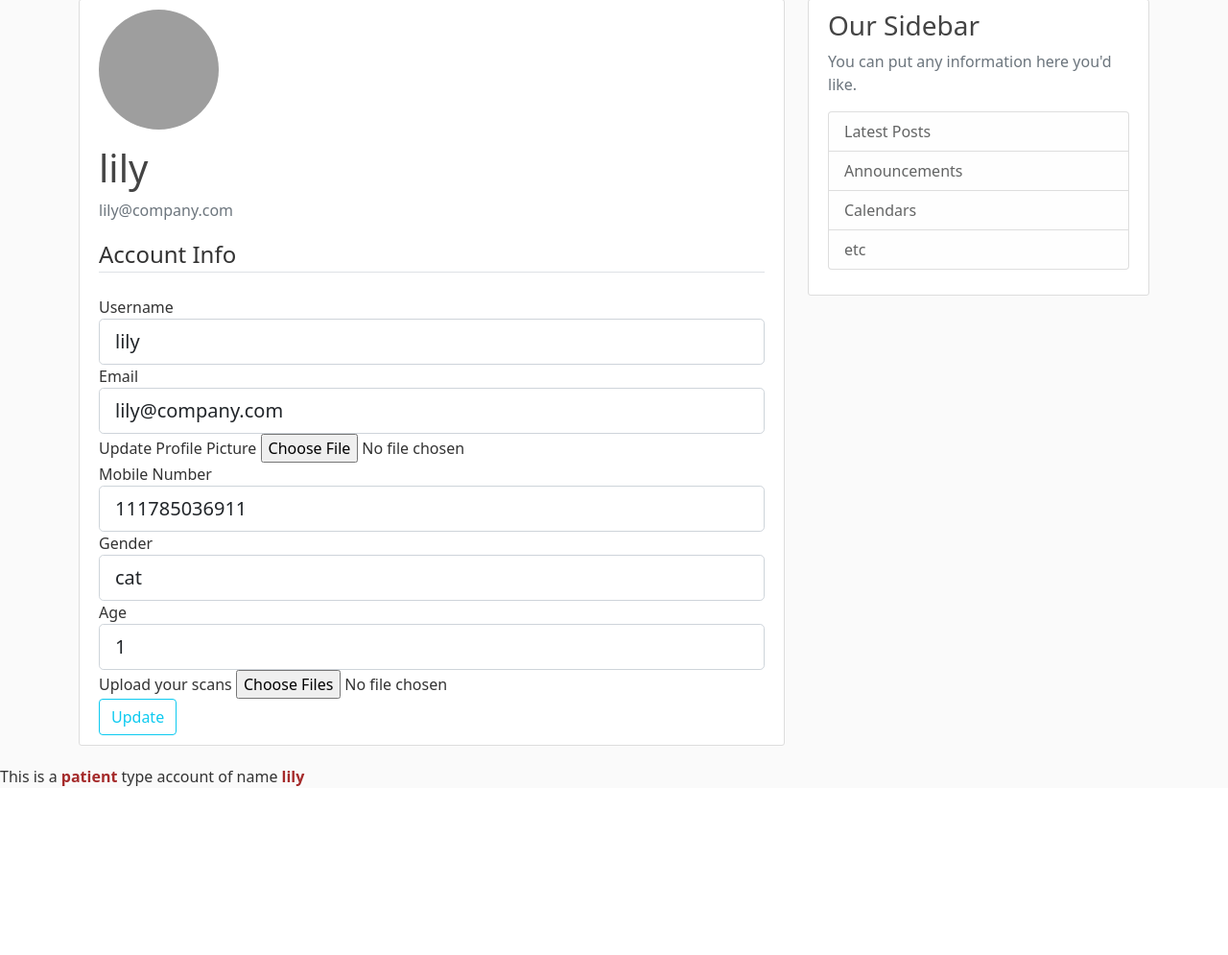
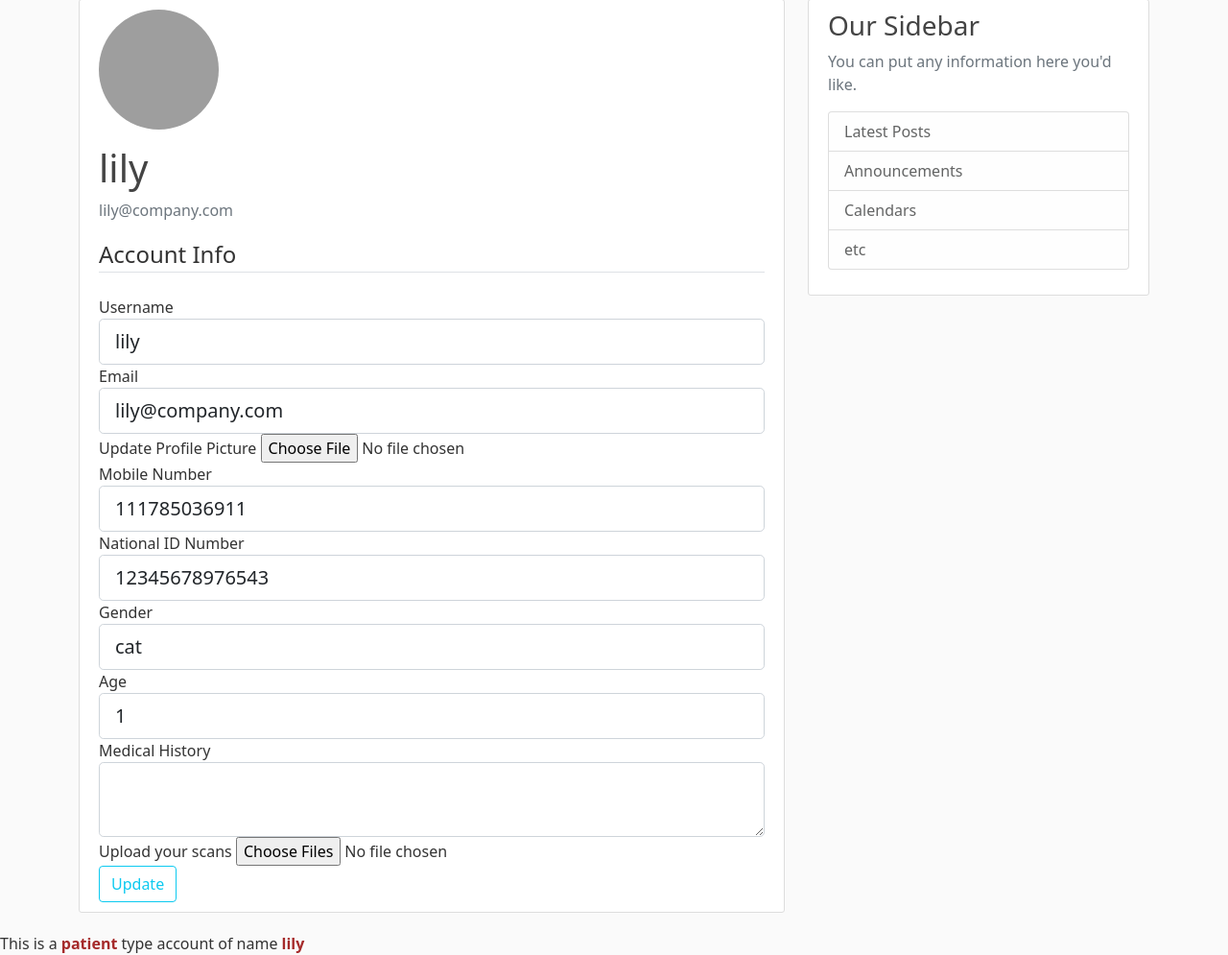
Before and after one commit to MarwaAbdelAal/Hospital-Information-System, a Flask app: page /account in a window 1280 px wide. Shown: the part 81-1076 px from the top of the page at 96% size. Before the commit the page ends 900 px from the top, so only its background shows below. Run offline with Flask 2, Linux system fonts and the light colour scheme; a user stored in the database is signed in; some libraries are stand-ins or nearby versions; grey boxes are pictures that could not be loaded.

Commit message:
can't fix update account and registeration

```diff
--- a/his/forms.py
+++ b/his/forms.py
@@ -19,11 +19,12 @@ class RegistrationForm(FlaskForm):
     mobile_number = StringField('Mobile Number', validators=[
                                 DataRequired(), Length(11)])
     national_id = StringField('National ID Number', validators=[
-                              DataRequired(), Length(11)])
+                              DataRequired(), Length(14)])
     gender = StringField('Gender', validators=[DataRequired()])
     age = StringField('Age', validators=[DataRequired()])
     picture = FileField('Choose Profile Picture', validators=[
                         FileAllowed(['jpg', 'png'])])
+    salary = StringField('Salary', validators=[DataRequired()])
     submit = SubmitField('Sign Up')
 
     def validate_username(self, username):
@@ -38,6 +39,12 @@ class RegistrationForm(FlaskForm):
             raise ValidationError(
                 'That email is taken. Please choose a different one.')
 
+    def validate_national_id(self, national_id):
+        doctor = User.query.filter_by(national_id=national_id.data).first()
+        if doctor:
+            raise ValidationError(
+                'That national_id is taken. Please choose a different one.')
+
 
 class LoginForm(FlaskForm):
     email = StringField('Email', validators=[DataRequired(), Email()])
@@ -47,10 +54,6 @@ class LoginForm(FlaskForm):
 
 
 class AppointmentForm(FlaskForm):
-    # available doctor appointments
-    # def __init__(self, formdata, **kwargs):
-    #     super().__init__(formdata=formdata, **kwargs)
-    #     self.
     available_drs = [(doc.id, doc.username)
                      for doc in User.query.filter_by(role='doctor')]
 
@@ -67,7 +70,7 @@ class AppointmentForm(FlaskForm):
         # query appointment for any for the current doctor
         appointment_time = appointment_time.data
         reserved = Appointment.query.filter_by(doctor_id=int(
-            self.doctor_id.data)).filter(Appointment.datetime.between(appointment_time-timedelta(minutes=30), appointment_time+timedelta(minutes=30))).first()
+            self.doctor_id.data)).filter(Appointment.datetime.between(appointment_time-timedelta(minutes=29), appointment_time+timedelta(minutes=29))).first()
         if reserved:
             dr = User.query.get(int(self.doctor_id.data))
             raise ValidationError(
@@ -87,6 +90,11 @@ class UpdateAccountForm(FlaskForm):
         FileAllowed(['jpg', 'png'])])
 
     age = StringField('Age', validators=[DataRequired()])
+    national_id = StringField('National ID Number', validators=[
+                              DataRequired(), Length(14)])
+    medical_history = TextAreaField('Medical History', validators=[DataRequired()])
+    salary = StringField('Salary', validators=[DataRequired()])
+
     submit = SubmitField('Update')
 
     def validate_username(self, username):
@@ -103,6 +111,13 @@ class UpdateAccountForm(FlaskForm):
                 raise ValidationError(
                     'That email is taken. Please choose a different one.')
 
+    def validate_national_id(self, national_id):
+        if national_id.data != current_user.national_id:
+            user = User.query.filter_by(national_id=national_id.data).first()
+            if user:
+                raise ValidationError(
+                    'That national_id is taken. Please choose a different one.')
+
 
 class ContactUsForm(FlaskForm):
     name = StringField('Name', validators=[
--- a/his/models.py
+++ b/his/models.py
@@ -52,7 +52,7 @@ class CTScan(db.Model):
 
     def __repr__(self) -> str:
         patient = User.query.get(self.id)
-        return f'Patient {patient.username} scan dated at {self.datetime.isoforamt()}, image at {self.image_file}'
+        return f'Patient {patient.username} scan image {self.image_file}'
 
 
 class ContactUs(db.Model):
--- a/his/routes.py
+++ b/his/routes.py
@@ -27,7 +27,7 @@ def doctors():
 @app.route("/patients")
 @login_required
 def patients():
-    patients = []
+    # patients = []
     if current_user.role == 'doctor':
         patients = User.query.filter_by(role='patient', doctor_id=current_user.id)
     elif current_user.role == 'admin':
@@ -63,7 +63,7 @@ def register_doctor():
     form = RegistrationForm()
     if form.validate_on_submit():
         hashed_password = bcrypt.generate_password_hash(form.password.data).decode('utf-8')
-        user = User(username=form.username.data, email=form.email.data, password=hashed_password,
+        user = User(username=form.username.data, email=form.email.data, password=hashed_password, salary=form.salary.data,
         mobile_number=form.mobile_number.data,gender=form.gender.data, age=form.age.data, role='doctor')
         db.session.add(user)
         db.session.commit()
@@ -118,6 +118,9 @@ def account():
         current_user.mobile_number = form.mobile_number.data
         current_user.gender = form.gender.data
         current_user.age = form.age.data
+        current_user.national_id = form.national_id.data
+        current_user.salary = form.salary.data
+        current_user.medical_history = form.medical_history.data
         scans = []
         if form.scans.data:
             for image in form.scans.data:
@@ -136,6 +139,9 @@ def account():
         form.mobile_number.data = current_user.mobile_number
         form.gender.data = current_user.gender
         form.age.data = current_user.age
+        form.national_id.data = current_user.national_id
+        form.salary.data = current_user.salary
+        form.medical_history.data = current_user.medical_history
     image_file = url_for('static', filename='profile_pics/' + current_user.image_file)
     return render_template('account.html', title='Account', image_file=image_file, form=form)
 
@@ -210,7 +216,7 @@ def reserve_appointment():
         db.session.commit()
         doc = User.query.get(form.doctor_id.data)
         gcalendar_link = generate_gcalendar_link(f"Appointment with dr {doc.username}",
-                                                 "", form.appointment_time.data, form.appointment_time.data+timedelta(hours=1))
+                                                 "", form.appointment_time.data, form.appointment_time.data+timedelta(minutes=30))
         flash(Markup(
             f'A new appointment created, <a href="{gcalendar_link}" target="_blank">Add to your calendar</a>'), 'success')
         return redirect(url_for('home'))
--- a/his/templates/account.html
+++ b/his/templates/account.html
@@ -63,6 +63,20 @@
                     {% endif %}
                 </div>
                 <div class="form-group">
+                    {{ form.national_id.label(class="form-control-label") }}
+
+                    {% if form.national_id.errors %}
+                        {{ form.national_id(class="form-control form-control-lg is-invalid") }}
+                        <div class="invalid-feedback">
+                            {% for error in form.national_id.errors %}
+                                <span>{{ error }}</span>
+                            {% endfor %}
+                        </div>
+                    {% else %}
+                        {{ form.national_id(class="form-control form-control-lg") }}
+                    {% endif %}
+                </div>
+                <div class="form-group">
                     {{ form.gender.label(class="form-control-label") }}
 
                     {% if form.gender.errors %}
@@ -90,6 +104,21 @@
                         {{ form.age(class="form-control form-control-lg") }}
                     {% endif %}
                 </div>
+                {% if current_user.is_authenticated and (current_user.role == 'patient') %}
+                    <div class="form-group">
+                        {{ form.medical_history.label(class="form-control-label") }}
+
+                        {% if form.medical_history.errors %}
+                            {{ form.medical_history(class="form-control form-control-lg is-invalid") }}
+                            <div class="invalid-feedback">
+                                {% for error in form.medical_history.errors %}
+                                    <span>{{ error }}</span>
+                                {% endfor %}
+                            </div>
+                        {% else %}
+                            {{ form.medical_history(class="form-control form-control-lg") }}
+                        {% endif %}
+                    </div>
                     <div class="form-group">
                         {{ form.scans.label() }}
                         {{ form.scans(class="form-control-file") }}
@@ -99,7 +128,14 @@
                             {% endfor %}
                         {% endif %}
                     </div>
+                {% endif %}
+                {% if current_user.is_authenticated and (current_user.role == 'doctor') %}
+                    <div class="form-group">
+                        {{ form.salary.label(class="form-control-label") }}
 
+                        {{ form.salary(class="form-control form-control-lg", readonly=true) }}
+                    </div>
+                {% endif %}
             </fieldset>
             <div class="form-group">
                 {{ form.submit(class="btn btn-outline-info") }}
--- a/his/templates/patients.html
+++ b/his/templates/patients.html
@@ -7,7 +7,6 @@
             <div class="article-metadata">
               <i class="mr-2">{{ patient.email }}</i>
               <small class="text-muted">{{ patient.mobile_number }}</small></br>
-              <a class="mr-2" href="{{ url_for('doctor_patients', username=patient.username) }}">Doctor: {{ patient.username }}</a>
             </div>
             <h2><a class="article-title" href="{{ url_for('patient', patient_id=patient.id) }}">{{ patient.username }}</a></h2>
             <p class="article-content">{{ patient.gender }}</p>
```
Also changed, not shown: his/templates/register.html (+16 -0 lines), his/site.db, his/static/profile_pics/07f73e267261a148.png (deleted), his/static/profile_pics/099f9744e6ab2f68.jpg (deleted), his/static/profile_pics/259733ce4d26fbcc.png (added), his/static/profile_pics/267dc26c329ea0f4.jpg (deleted), his/static/profile_pics/2d839bdc8bb9c211.png (added), his/static/profile_pics/46308f387bb7826a.jpg (deleted), his/static/profile_pics/8e09148ff6d877a1.jpg (deleted), his/static/profile_pics/bc95e0abb040826b.png (deleted), his/static/profile_pics/de8460b28971c581.jpg (deleted), his/static/profile_pics/e3414b1b1a2d366c.png (added). Lines whose indentation alone changed are shown as unchanged.
